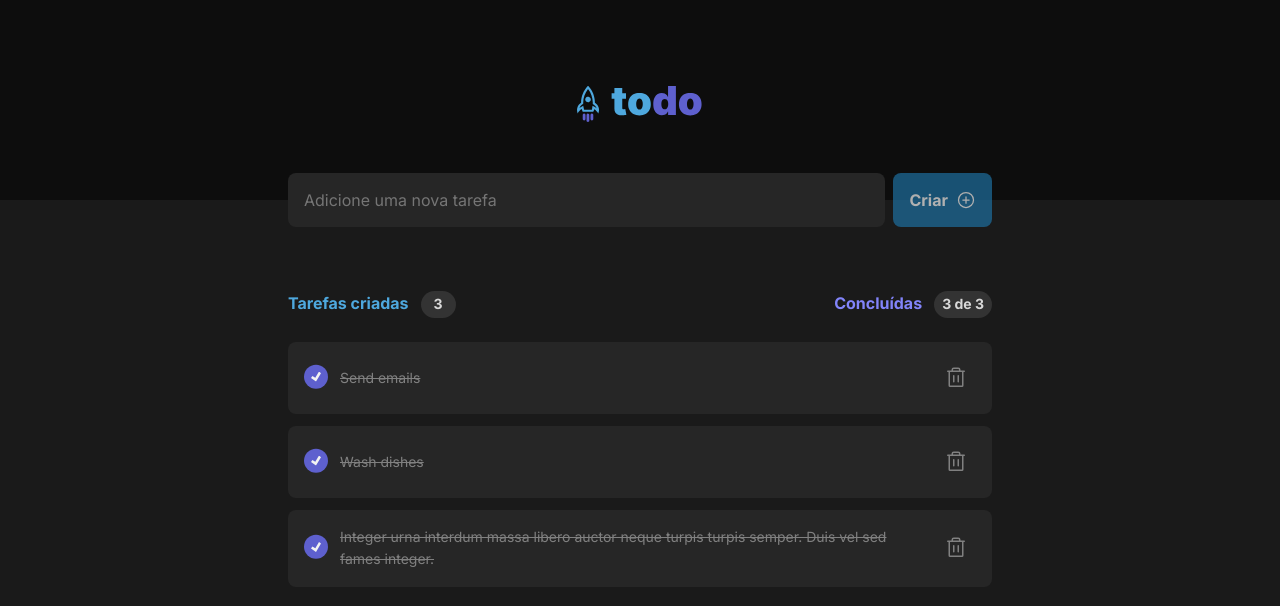
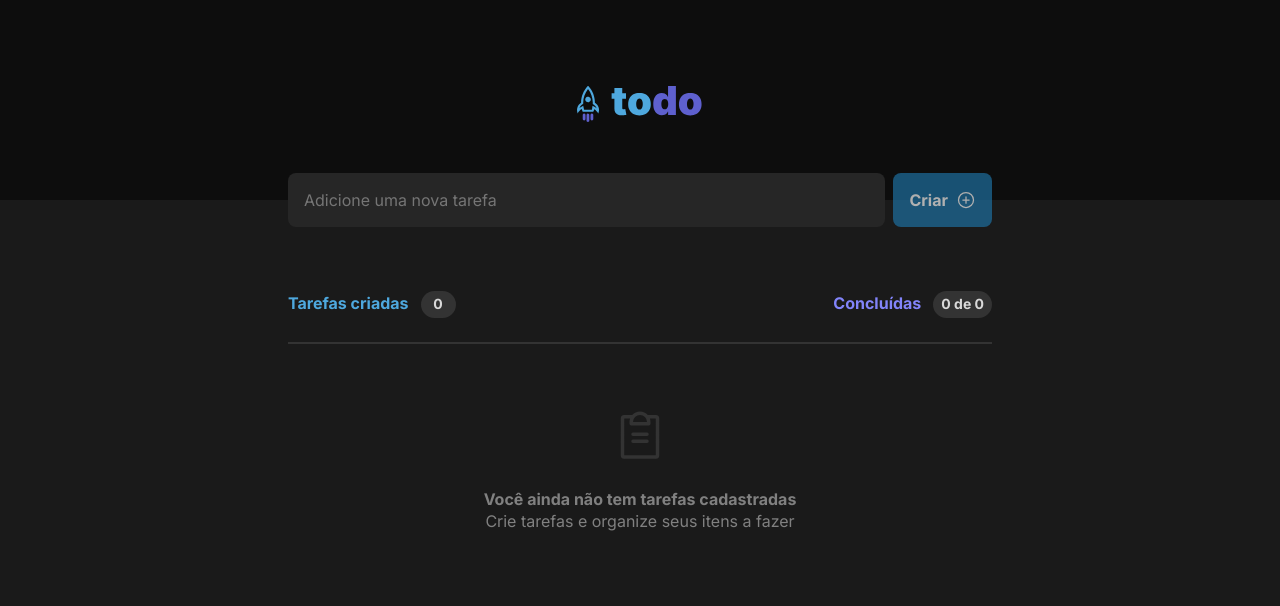
Before and after one commit to rodrigo98rm/todo-app, a React (Vite) app: page / in a window 1280 px wide. Shown: the top 606 px of the page. Built offline with nearby package versions, Linux system fonts and the light colour scheme.

Commit message:
Clean up

```diff
--- a/src/App.tsx
+++ b/src/App.tsx
@@ -10,24 +10,24 @@ export interface Task {
   done: boolean;
 }
 
-const tasksMock: Task[] = [
-  {
-    description: 'Send emails',
-    done: true,
-  },
-  {
-    description: 'Wash dishes',
-    done: true,
-  },
-  {
-    description:
-      'Integer urna interdum massa libero auctor neque turpis turpis semper. Duis vel sed fames integer.',
-    done: true,
-  },
-];
+// const tasksMock: Task[] = [
+//   {
+//     description: 'Send emails',
+//     done: true,
+//   },
+//   {
+//     description: 'Wash dishes',
+//     done: true,
+//   },
+//   {
+//     description:
+//       'Integer urna interdum massa libero auctor neque turpis turpis semper. Duis vel sed fames integer.',
+//     done: true,
+//   },
+// ];
 
 function App() {
-  const [tasks, setTasks] = useState(tasksMock);
+  const [tasks, setTasks] = useState<Task[]>([]);
 
   function addTask(description: string) {
     const newTask = {
--- a/src/components/TaskList/index.tsx
+++ b/src/components/TaskList/index.tsx
@@ -54,7 +54,7 @@ export function TaskList({
         />
       </div>
       {/* Empty View */}
-      {!tasks && (
+      {tasks.length === 0 && (
         <div className={styles.emptyView}>
           <ClipboardText size={56} />
           <strong>Você ainda não tem tarefas cadastradas</strong>
@@ -62,7 +62,7 @@ export function TaskList({
         </div>
       )}
       {/* Task List */}
-      {!!tasks && (
+      {tasks.length > 0 && (
         <>
           {tasks.map((task, index) => (
             <div
```
Also changed, not shown: 2 other files (tests, documents, lock files or other folders).
